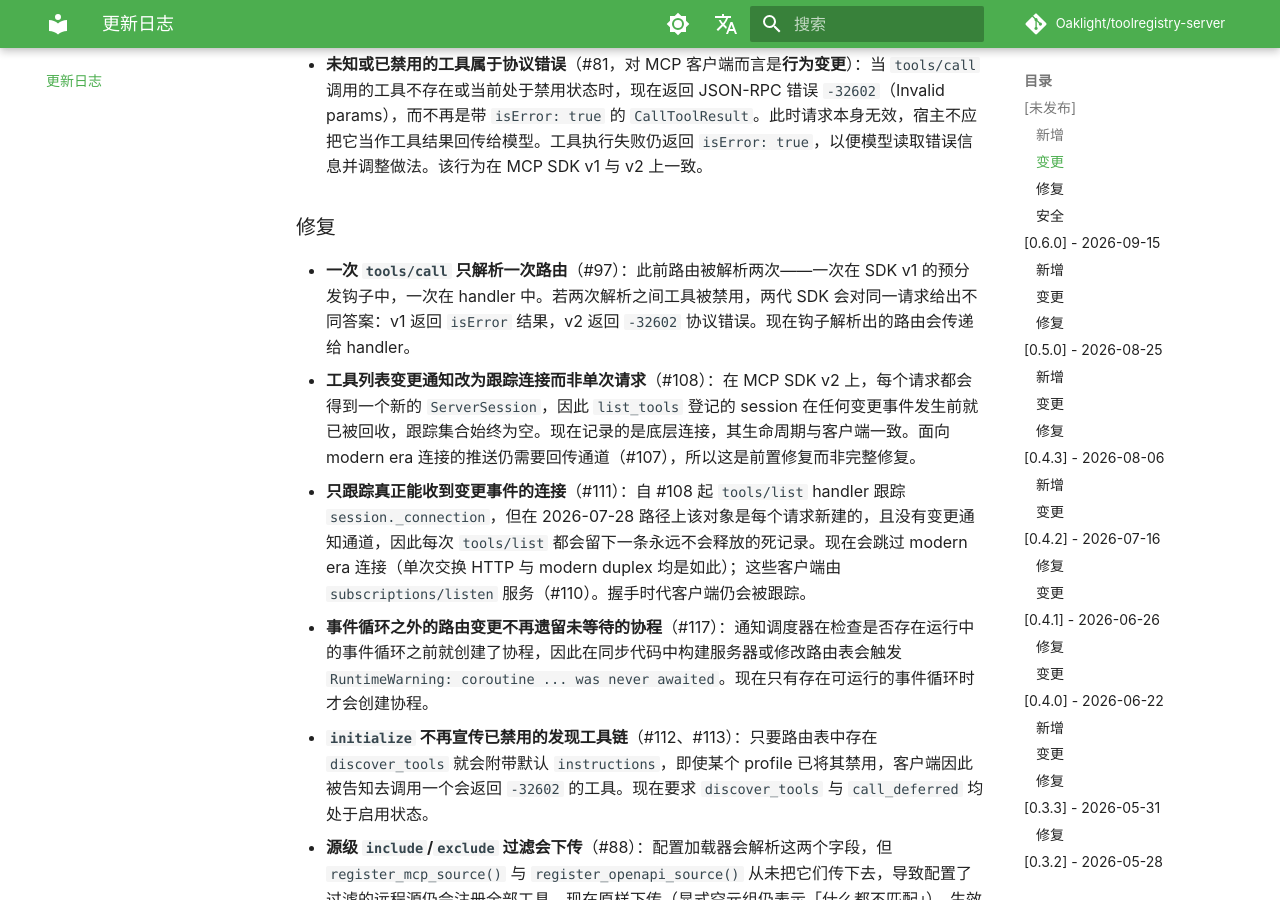
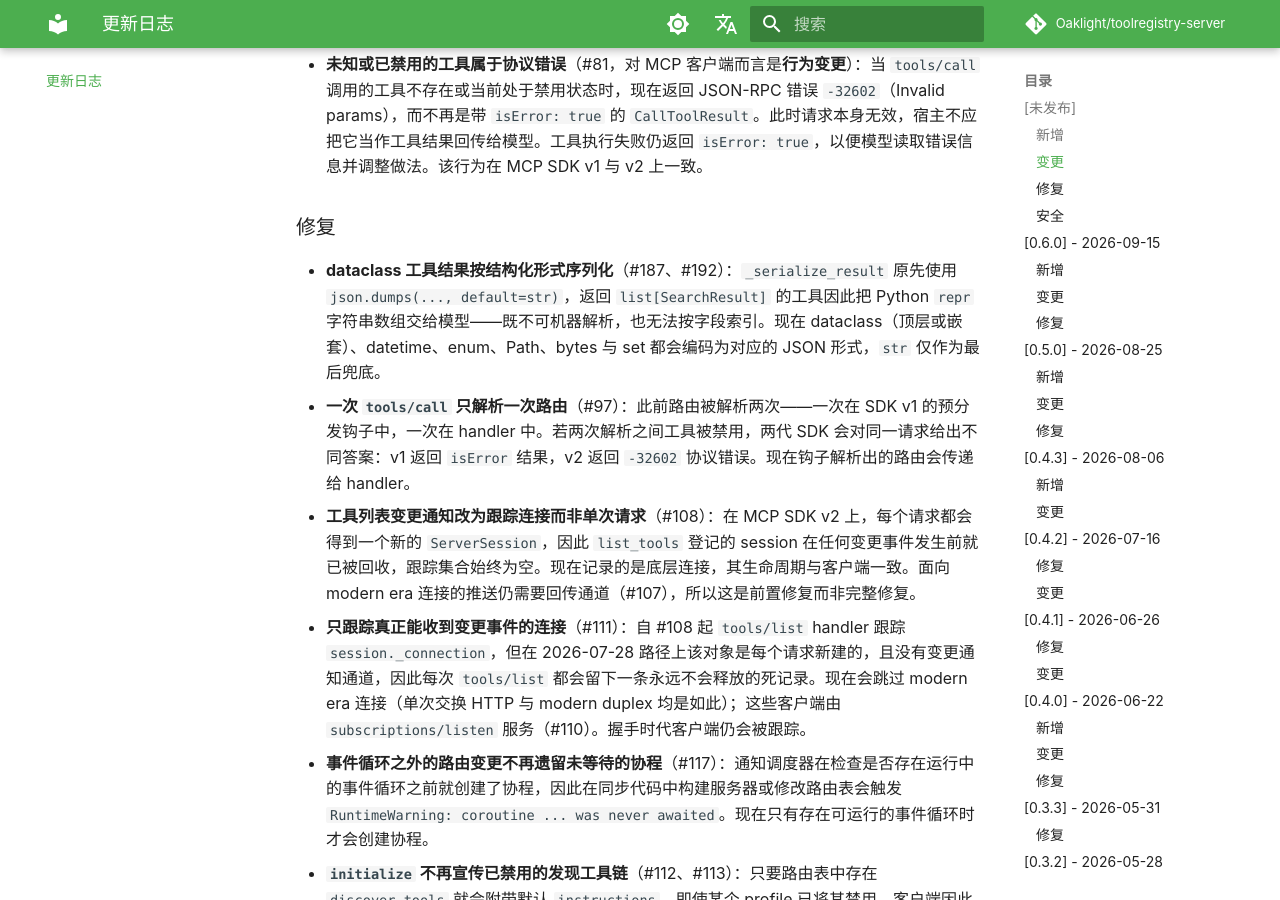
Before and after one commit to Oaklight/toolregistry-server, an MkDocs documentation site: the page built from docs/changelog.md, in a window 1280 px wide and 900 px high, scrolled down 1512 px. Built offline with MkDocs 1.6.1 and Material for MkDocs 9.7.7, drawn with Linux system fonts in a browser that asks for light colours; some web fonts are replaced; comment, search, counter and statistics services are not loaded.

Commit message:
docs: dataclass 工具结果结构化编码（#187、#192）

```diff
--- a/docs/changelog.md
+++ b/docs/changelog.md
@@ -23,6 +23,7 @@
 
 ### 修复
 
+- **dataclass 工具结果按结构化形式序列化**（#187、#192）：`_serialize_result` 原先使用 `json.dumps(..., default=str)`，返回 `list[SearchResult]` 的工具因此把 Python `repr` 字符串数组交给模型——既不可机器解析，也无法按字段索引。现在 dataclass（顶层或嵌套）、datetime、enum、Path、bytes 与 set 都会编码为对应的 JSON 形式，`str` 仅作为最后兜底。
 - **一次 `tools/call` 只解析一次路由**（#97）：此前路由被解析两次——一次在 SDK v1 的预分发钩子中，一次在 handler 中。若两次解析之间工具被禁用，两代 SDK 会对同一请求给出不同答案：v1 返回 `isError` 结果，v2 返回 `-32602` 协议错误。现在钩子解析出的路由会传递给 handler。
 - **工具列表变更通知改为跟踪连接而非单次请求**（#108）：在 MCP SDK v2 上，每个请求都会得到一个新的 `ServerSession`，因此 `list_tools` 登记的 session 在任何变更事件发生前就已被回收，跟踪集合始终为空。现在记录的是底层连接，其生命周期与客户端一致。面向 modern era 连接的推送仍需要回传通道（#107），所以这是前置修复而非完整修复。
 - **只跟踪真正能收到变更事件的连接**（#111）：自 #108 起 `tools/list` handler 跟踪 `session._connection`，但在 2026-07-28 路径上该对象是每个请求新建的，且没有变更通知通道，因此每次 `tools/list` 都会留下一条永远不会释放的死记录。现在会跳过 modern era 连接（单次交换 HTTP 与 modern duplex 均是如此）；这些客户端由 `subscriptions/listen` 服务（#110）。握手时代客户端仍会被跟踪。
```
